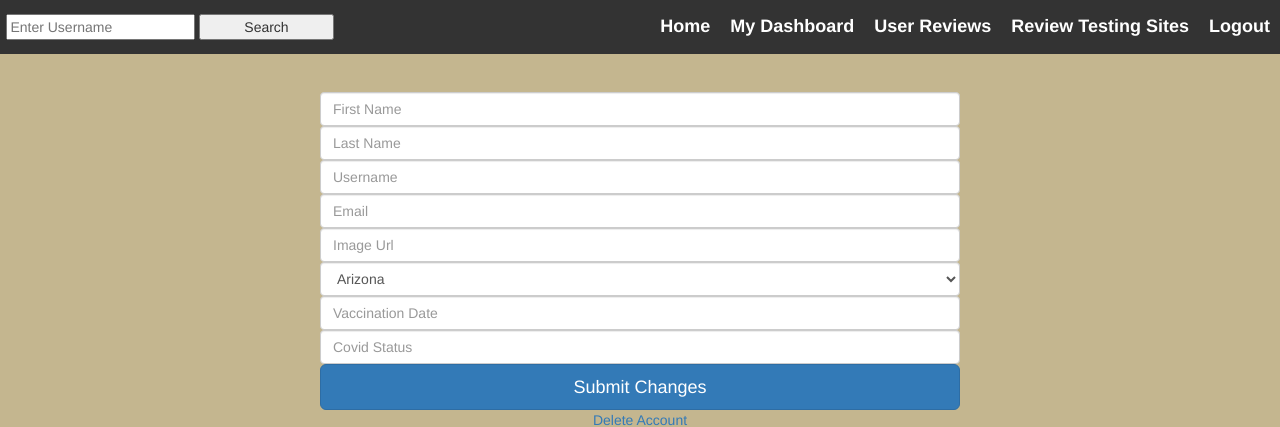
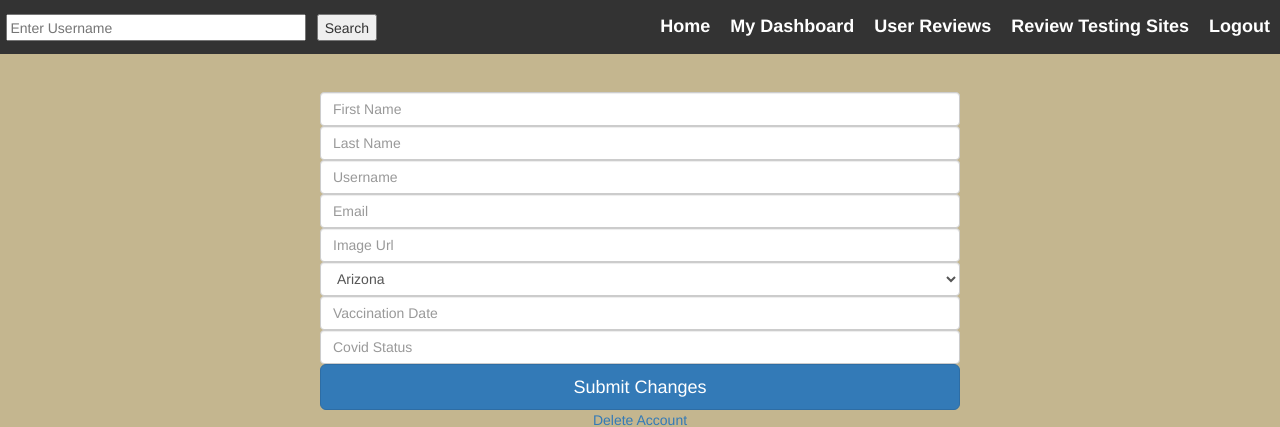
Before and after one commit to azaria-dedmon/covid-19, a Flask app: page /user/edit in a window 1280 px wide. Shown: the top 427 px of the page. Run offline with Flask 2, Linux system fonts and the light colour scheme; some libraries are stand-ins or nearby versions.

Commit message:
improve UI/UX of searchbar

```diff
--- a/app/static/index.css
+++ b/app/static/index.css
@@ -133,6 +133,15 @@ li a:hover {
 .search {
   margin-top: 1.1%;
   margin-left: 0.5%;
+  margin-bottom: 2%;
+  width: 300px;
+  height: 27px;
+}
+
+.search-btn {
+  margin-top: 1.1%;
+  margin-left: 0.5%;
+  height: 27px;
 }
 
 #signup-details,
@@ -166,10 +175,6 @@ li a:hover {
 #second-para {
   color: red;
   font-weight: 300;
-}
-
-.search-btn {
-  width: 10.5%;
 }
 
 .user-banner,
```
